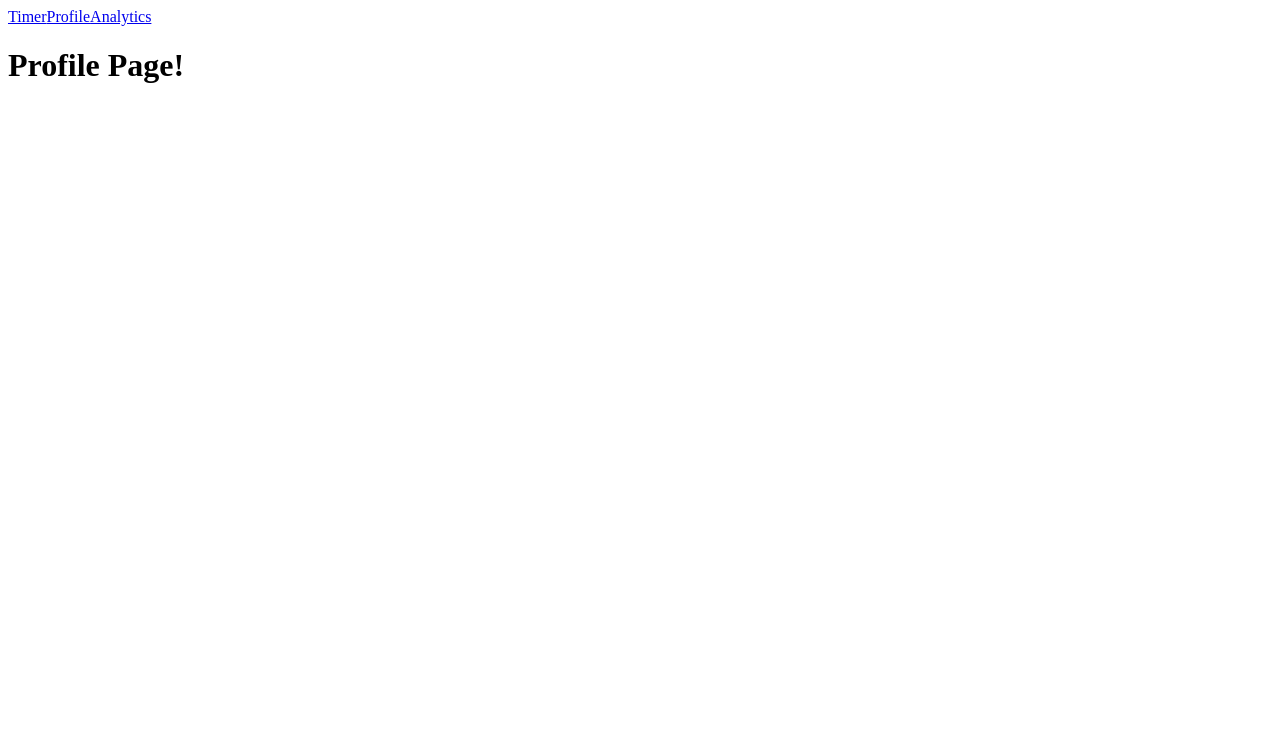
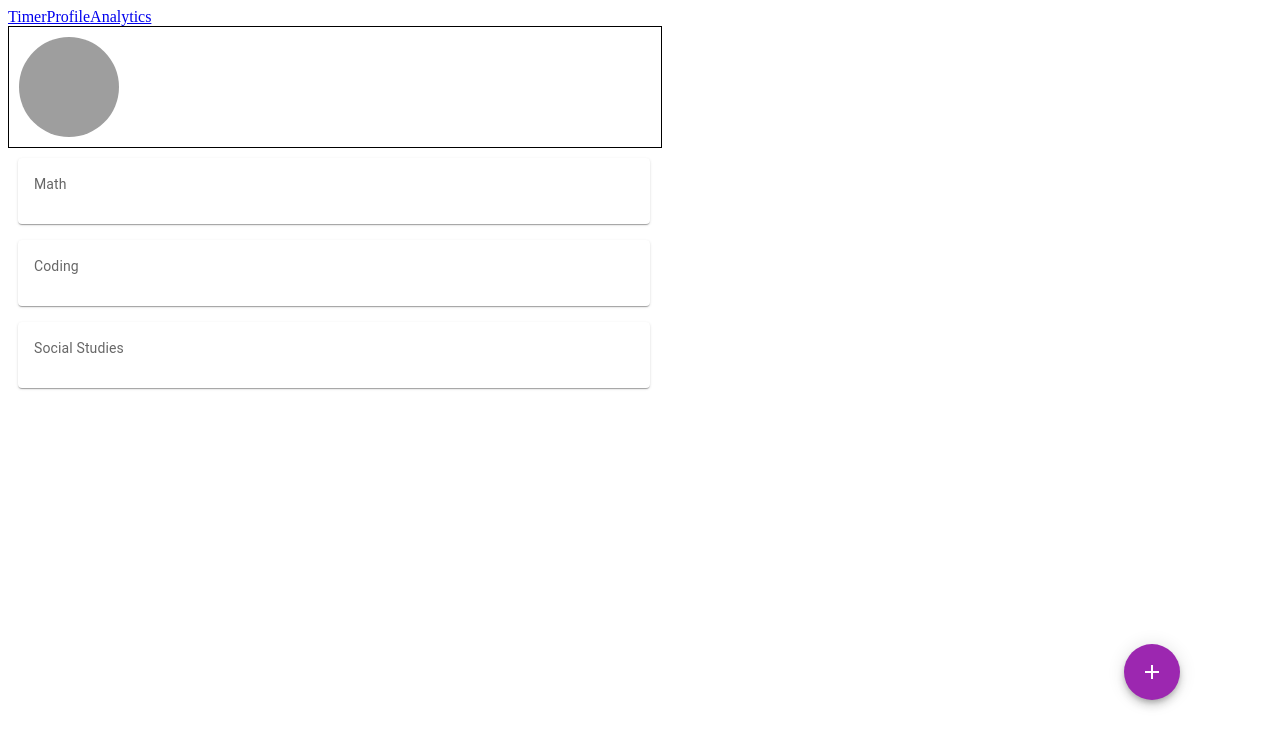
Before and after one commit to Team-AI-eh/HackToSchool, a React app: page / in a window 1280 px wide. Shown: the top 746 px of the page. Built offline with nearby package versions, Linux system fonts and the light colour scheme; grey boxes are pictures that could not be loaded; the HTML template or start-up script is replaced by a standard one.

Commit message:
Profile page lookin crazy

```diff
--- a/client/src/components/profile/profile.jsx
+++ b/client/src/components/profile/profile.jsx
@@ -1,9 +1,77 @@
-import React from 'react';
+import React, { useState, useEffect } from 'react';
+import styled from 'styled-components';
+import Stack from '@mui/material/Stack';
+import Box from '@mui/material/Box';
+import Avatar from '@mui/material/Avatar';
+import Card from '@mui/material/Card';
+import CardActions from '@mui/material/CardActions';
+import CardContent from '@mui/material/CardContent';
+import Button from '@mui/material/Button';
+import Typography from '@mui/material/Typography';
+import Fab from '@mui/material/Fab';
+import AddIcon from '@mui/icons-material/Add';
 
 export default function Profile() {
+  const [currentUser, setCurrentUser] = useState('');
+  const [classList, setClassList] = useState([
+    {
+      name: 'Math',
+      start: 'startTime',
+      stop: 'stoptime',
+    },
+    {
+      name: 'Coding',
+      start: 'startTime',
+      stop: 'stoptime',
+    },
+    {
+      name: 'Social Studies',
+      start: 'startTime',
+      stop: 'stoptime',
+    },
+  ]);
+
   return (
-    <div>
-      <h1 className="text-2xl lg:text-5xl font-bold text-green-600 mt-12">Profile Page!</h1>
-    </div>
+    <ProfileStyles>
+      <Box sx={{ width: '50%', border: '1px solid black', padding: '10px' }}>
+        <Avatar
+          alt="currentUsername"
+          src="currentUserURL"
+          sx={{ width: 100, height: 100 }}
+        />
+      </Box>
+      <Box sx={{ width: '50%', padding: '10px' }}>
+        <Stack spacing={2}>
+          {classList.map((currentClass) => (
+            <Card sx={{ minWidth: 275, position: 'relative' }}>
+              <CardContent>
+                <Typography
+                  sx={{ fontSize: 14 }}
+                  color="text.secondary"
+                  gutterBottom
+                >
+                  {currentClass.name}
+                </Typography>
+              </CardContent>
+            </Card>
+          ))}
+        </Stack>
+      </Box>
+      <Fab
+        color="secondary"
+        aria-label="add"
+        sx={{
+          position: 'fixed',
+          bottom: '100px',
+          right: '100px',
+        }}
+      >
+        <AddIcon />
+      </Fab>
+    </ProfileStyles>
   );
 }
+
+const ProfileStyles = styled.div`
+  position: relative;
+`;
--- a/package.json
+++ b/package.json
@@ -14,6 +14,11 @@
     "@babel/core": "^7.18.13",
     "@babel/preset-env": "^7.18.10",
     "@babel/preset-react": "^7.18.6",
+    "@emotion/react": "^11.10.4",
+    "@emotion/styled": "^11.10.4",
+    "@mui/icons-material": "^5.10.3",
+    "@mui/material": "^5.10.3",
+    "@mui/styled-engine-sc": "^5.10.3",
     "babel-loader": "^8.2.5",
     "chart.js": "^3.9.1",
     "css-loader": "^6.7.1",
```
Also changed, not shown: 10 other files (tests, documents, lock files or other folders).
